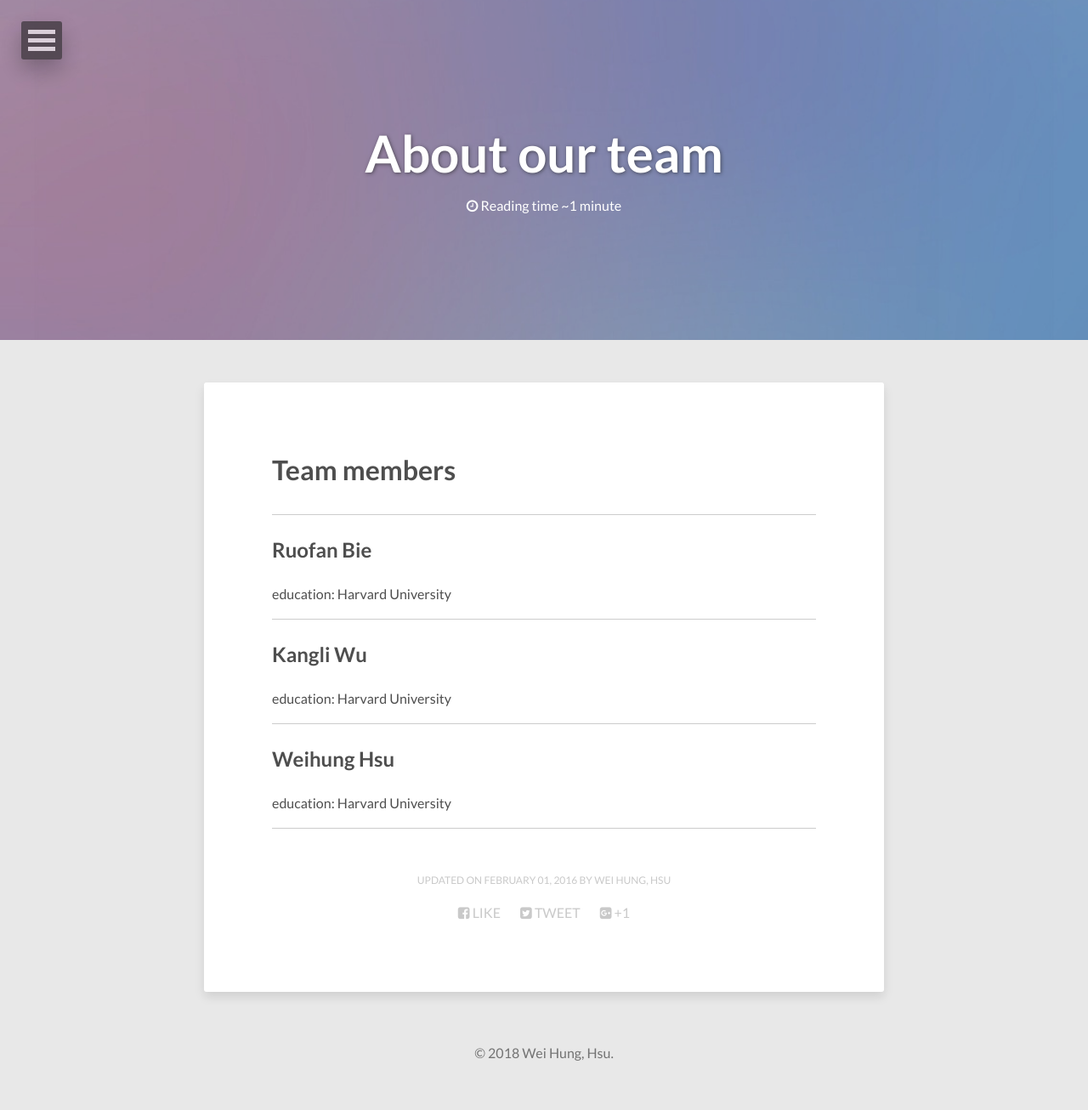
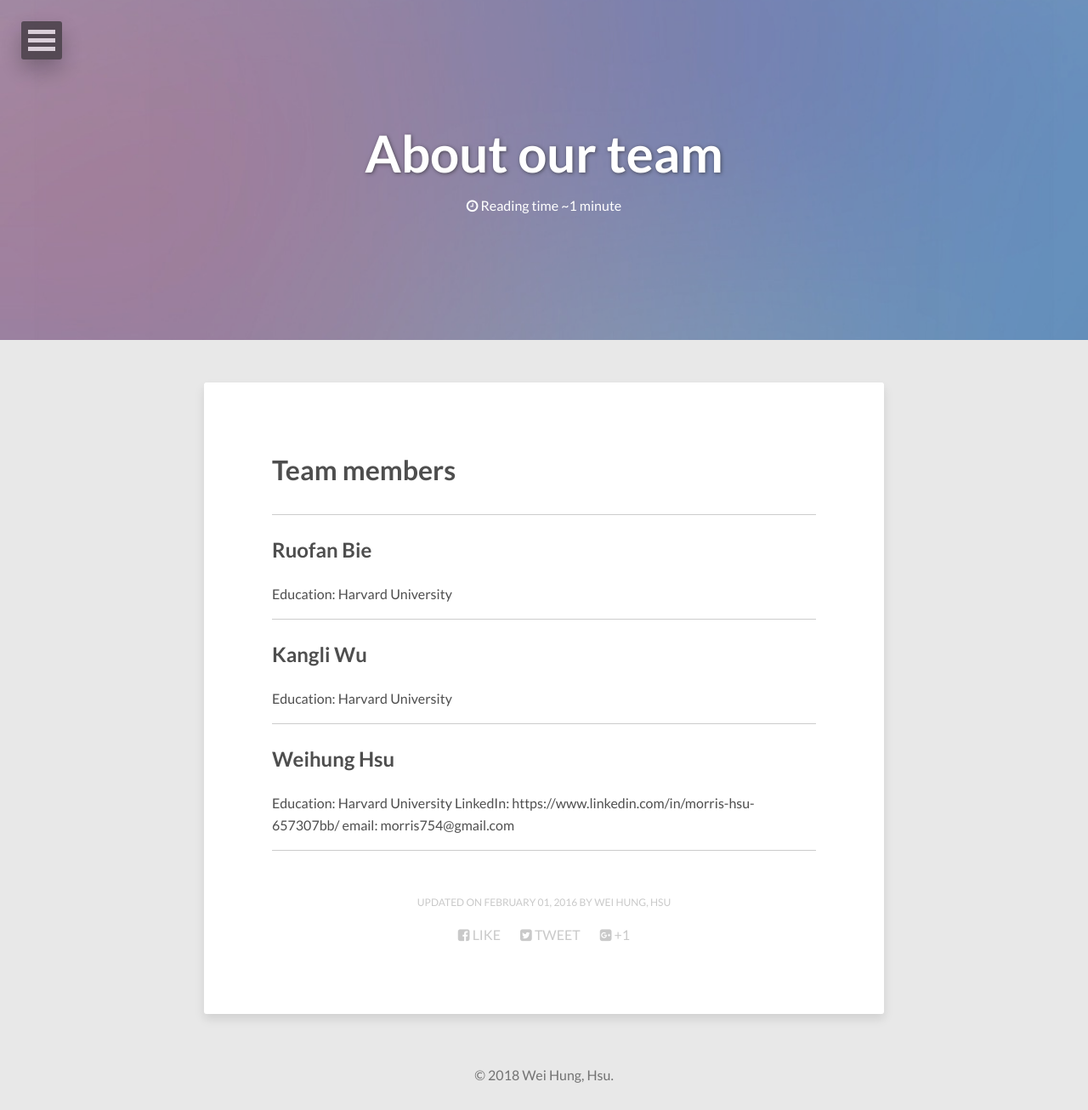
Before and after one commit to health1234/whhsu2.github.io, a Jekyll site: the page built from about/index.md, in a window 1280 px wide. Shown: the whole page at 85% size. Built offline with Jekyll 4.4.1, drawn with Linux system fonts in a browser that asks for light colours; nearby versions of some CDN libraries; before the commit the page ends 1280 px from its top, so only the background shows below that.

Commit message:
Update index.md

```diff
--- a/about/index.md
+++ b/about/index.md
@@ -14,19 +14,21 @@ modified: 2016-02-01
 
 ## Ruofan Bie
 
-education: Harvard University
+Education: Harvard University
 
 ---
 
 ## Kangli Wu
 
-education: Harvard University
+Education: Harvard University
 
 ---
 
 ## Weihung Hsu
 
-education: Harvard University
+Education: Harvard University
+LinkedIn: https://www.linkedin.com/in/morris-hsu-657307bb/
+email: morris754@gmail.com
 
 ---
 
```
